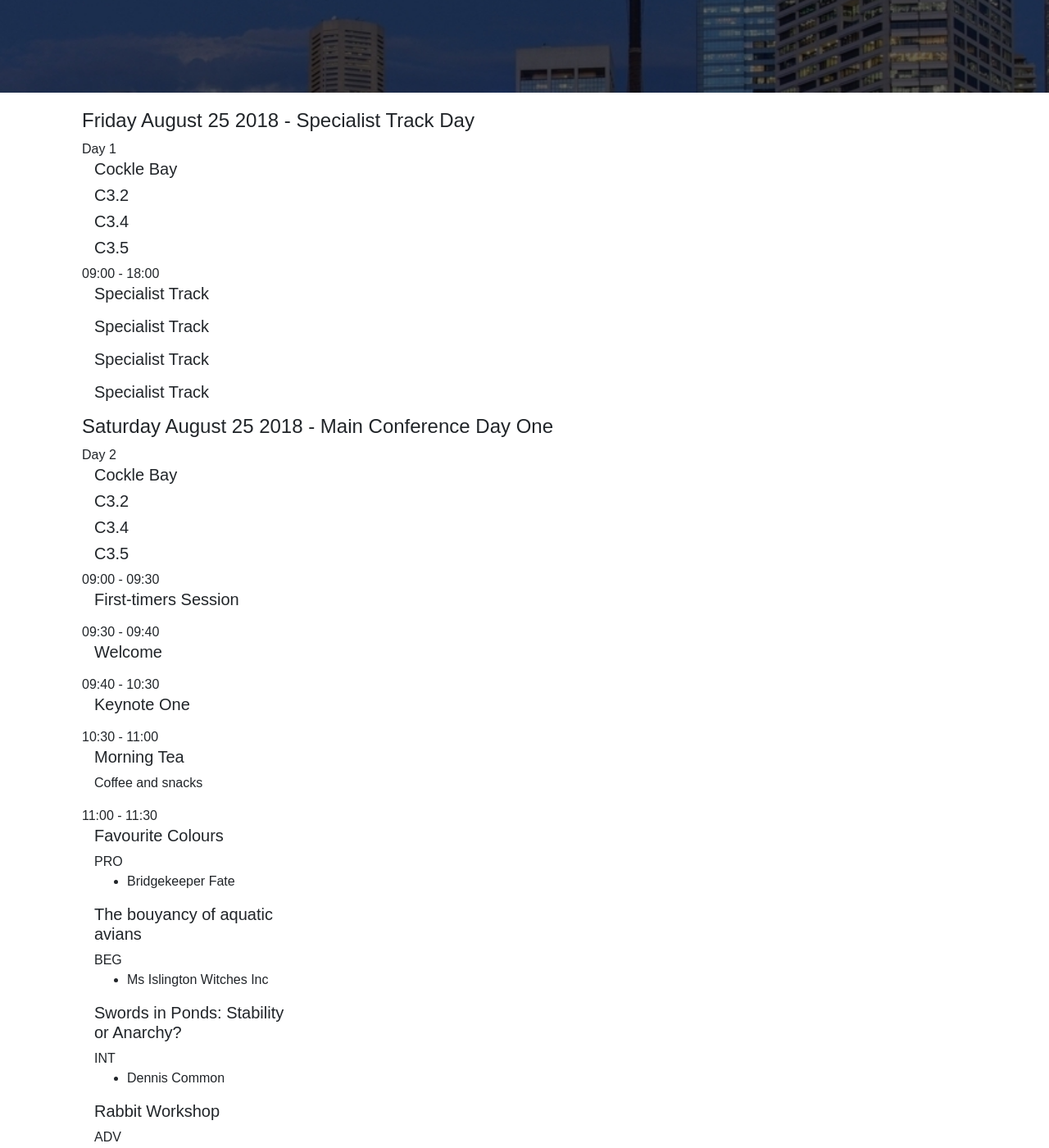
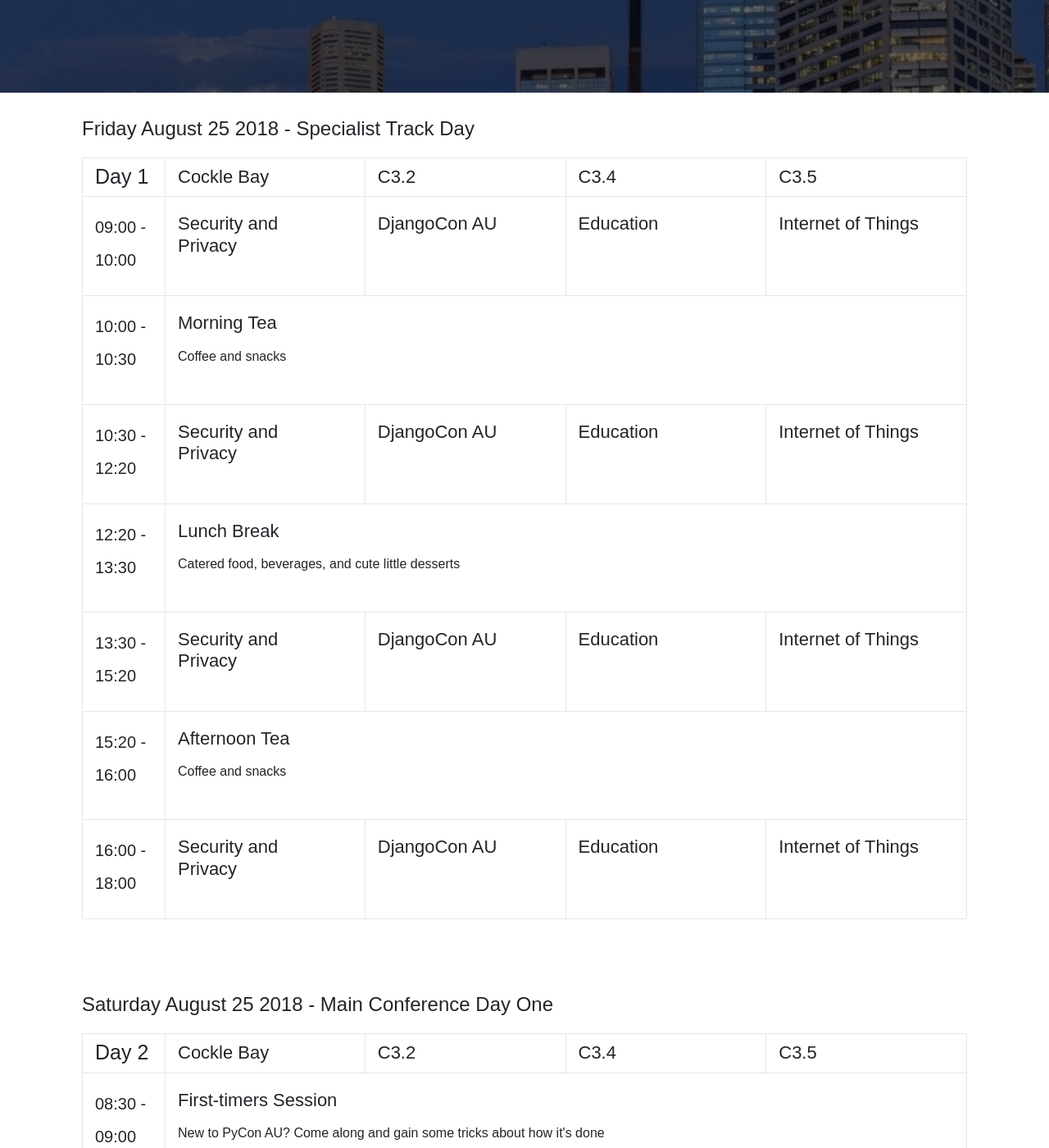
Before and after one commit to pyconau/2018.pycon-au.org, a Jekyll site: the page built from schedule.md, in a window 1280 px wide and 1400 px high, scrolled down 309 px. Shown: the whole window at 82% size. Built offline with Jekyll 4.4.1, drawn with Linux system fonts in a browser that asks for light colours; some web fonts are replaced; some of the changed text lies outside the part shown.

Commit message:
Correct missing css

```diff
--- a/_data/schedule.yml
+++ b/_data/schedule.yml
@@ -10,12 +10,24 @@
     - {title: "C3.5", color: "#fed34c"}
   timeslots:
     - { startTime: "09:00",
+        endTime: "10:00",
+        sessionIds: [1001, 1002, 1003, 1004]
+      }
+    - { startTime: "10:00", endTime: "10:30", sessionIds: [501] } # morning tea
+    - { startTime: "10:30",
+        endTime: "12:20",
+        sessionIds: [1001, 1002, 1003, 1004]
+      }
+    - { startTime: "12:20", endTime: "13:30", sessionIds: [502]} #lunch
+    - { startTime: "13:30",
+        endTime: "15:20",
+        sessionIds: [1001, 1002, 1003, 1004]
+      }
+    - { startTime: "15:20", endTime: "16:00", sessionIds: [503]} # afternoon Tea
+    - { startTime: "16:00",
         endTime: "18:00",
-        sessionIds: [1000,1000,1000,1000]
+        sessionIds: [1001, 1002, 1003, 1004]
       }
-
-
-
 
 -
   date: "2018-08-25"
@@ -27,67 +39,62 @@
     - {title: "C3.5", color: "#fed34c"}
   timeslots:
     - {
-        startTime: "09:00",
-        endTime: "09:30",
+        startTime: "08:30",
+        endTime: "09:00",
         sessionIds: [990]
     }
     - {
-        startTime: "09:30",
-        endTime: "09:40",
-        sessionIds: [991]
+        startTime: "09:00",
+        endTime: "10:00",
+        sessionIds: [992] # Invited Speaker 1
+    }
+    - { startTime: "10:00", endTime: "10:30", sessionIds: [501] } # morning tea
+    - {
+        startTime: "10:30",
+        endTime:   "11:00",
+        sessionIds: [001, 002, 003, 004]
+    }
+    - { startTime: "11:00", endTime: "11:10", sessionIds: [504]} # changeover
+    - {
+    	startTime: "11:10",
+    	endTime:   "11:40",
+        sessionIds: [002, 003, 004, 404]
+    }
+    - { startTime: "11:40", endTime: "11:50", sessionIds: [504]}
+    - {
+        startTime: "11:50",
+        endTime:   "12:20",
+        sessionIds: [404, 002, 003, 004]
+    }
+    - { startTime: "12:20", endTime: "13:30", sessionIds: [502]}
+
+    - {
+    	startTime: "13:30",
+    	endTime:   "14:00",
+        sessionIds: [002, 003, 004, 404]
+    }
+    - { startTime: "14:00", endTime: "14:10", sessionIds: [504]}
+    - {
+        startTime: "14:10",
+        endTime:   "14:40",
+        sessionIds: [404, 002, 003, 004]
+    }
+    - { startTime: "14:40", endTime: "14:50", sessionIds: [504]}
+    - {
+        startTime: "14:50",
+        endTime:   "15:20",
+        sessionIds: [404, 002, 003, 004]
+    }
+    - { startTime: "15:20", endTime: "16:00", sessionIds: [503]}
+    - {
+        startTime: "16:00",
+        endTime: "16:40",
+        sessionIds: [993]
     }
     - {
-    	startTime: "09:40",
-    	endTime: "10:30",
-    	sessionIds: [992]
-    }
-    - { startTime: "10:30", endTime: "11:00", sessionIds: [501] }
-    - {
-        startTime: "11:00",
-        endTime:   "11:30",
-        sessionIds: [001, 002, 003, 004]
-    }
-    - { startTime: "11:30", endTime: "11:40", sessionIds: [504]}
-    - {
-    	startTime: "11:40",
-    	endTime:   "12:10",
-        sessionIds: [002, 003, 004, 404]
-    }
-    - { startTime: "12:10", endTime: "12:20", sessionIds: [504]}
-    - {
-        startTime: "12:20",
-        endTime:   "12:50",
-        sessionIds: [404, 002, 003, 004]
-    }
-    - { startTime: "12:50", endTime: "13:50", sessionIds: [502]}
-
-    - {
-    	startTime: "13:50",
-    	endTime:   "14:20",
-        sessionIds: [002, 003, 004, 404]
-    }
-    - { startTime: "14:20", endTime: "14:30", sessionIds: [504]}
-    - {
-        startTime: "14:30",
-        endTime:   "15:00",
-        sessionIds: [404, 002, 003, 004]
-    }
-    - { startTime: "15:00", endTime: "15:10", sessionIds: [504]}
-    - {
-        startTime: "15:10",
-        endTime:   "15:40",
-        sessionIds: [404, 002, 003, 004]
-    }
-    - { startTime: "15:40", endTime: "16:10", sessionIds: [503]}
-    - {
-        startTime: "16:10",
-        endTime: "17:10",
+        startTime: "16:40",
+        endTime: "17:40",
         sessionIds: [997]
-    }
-    - {
-        startTime: "17:10",
-        endTime: "18:00",
-        sessionIds: [994]
     }
 
 
@@ -101,62 +108,57 @@
     - {title: "C3.5", color: "#fed34c"}
   timeslots:
     - {
-        startTime: "09:30",
-        endTime: "09:40",
-        sessionIds: [991]
+        startTime: "09:00",
+        endTime: "10:00",
+        sessionIds: [994] # Invited Speaker 3
+    }
+    - { startTime: "10:00", endTime: "10:30", sessionIds: [501] } # morning tea
+    - {
+        startTime: "10:30",
+        endTime:   "11:00",
+        sessionIds: [001, 002, 003, 004]
+    }
+    - { startTime: "11:00", endTime: "11:10", sessionIds: [504]} # changeover
+    - {
+    	startTime: "11:10",
+    	endTime:   "11:40",
+        sessionIds: [002, 003, 004, 404]
+    }
+    - { startTime: "11:40", endTime: "11:50", sessionIds: [504]}
+    - {
+        startTime: "11:50",
+        endTime:   "12:20",
+        sessionIds: [404, 002, 003, 004]
+    }
+    - { startTime: "12:20", endTime: "13:30", sessionIds: [502]}
+
+    - {
+    	startTime: "13:30",
+    	endTime:   "14:00",
+        sessionIds: [002, 003, 004, 404]
+    }
+    - { startTime: "14:00", endTime: "14:10", sessionIds: [504]}
+    - {
+        startTime: "14:10",
+        endTime:   "14:40",
+        sessionIds: [404, 002, 003, 004]
+    }
+    - { startTime: "14:40", endTime: "14:50", sessionIds: [504]}
+    - {
+        startTime: "14:50",
+        endTime:   "15:20",
+        sessionIds: [404, 002, 003, 004]
+    }
+    - { startTime: "15:20", endTime: "16:00", sessionIds: [503]}
+    - {
+        startTime: "16:00",
+        endTime: "16:40",
+        sessionIds: [996]
     }
     - {
-    	startTime: "09:40",
-    	endTime: "10:30",
-    	sessionIds: [993]
-    }
-    - { startTime: "10:30", endTime: "11:00", sessionIds: [501] }
-    - {
-        startTime: "11:00",
-        endTime:   "11:30",
-        sessionIds: [001, 002, 003, 004]
-    }
-    - { startTime: "11:30", endTime: "11:40", sessionIds: [504]}
-    - {
-    	startTime: "11:40",
-    	endTime:   "12:10",
-        sessionIds: [002, 003, 004, 404]
-    }
-    - { startTime: "12:10", endTime: "12:20", sessionIds: [504]}
-    - {
-        startTime: "12:20",
-        endTime:   "12:50",
-        sessionIds: [404, 002, 003, 004]
-    }
-    - { startTime: "12:50", endTime: "13:50", sessionIds: [502]}
-
-    - {
-    	startTime: "13:50",
-    	endTime:   "14:20",
-        sessionIds: [002, 003, 004, 404]
-    }
-    - { startTime: "14:20", endTime: "14:30", sessionIds: [504]}
-    - {
-        startTime: "14:30",
-        endTime:   "15:00",
-        sessionIds: [404, 002, 003, 004]
-    }
-    - { startTime: "15:00", endTime: "15:10", sessionIds: [504]}
-    - {
-        startTime: "15:10",
-        endTime:   "15:40",
-        sessionIds: [404, 002, 003, 004]
-    }
-    - { startTime: "15:40", endTime: "16:10", sessionIds: [503]}
-    - {
-        startTime: "16:10",
-        endTime: "17:10",
+        startTime: "16:40",
+        endTime: "17:40",
         sessionIds: [997]
-    }
-    - {
-        startTime: "17:10",
-        endTime: "18:00",
-        sessionIds: [996]
     }
 
 
--- a/_data/sessions.yml
+++ b/_data/sessions.yml
@@ -26,6 +26,7 @@
 - id: 990
   title: "First-timers Session"
   place: "Cockle Bay"
+  service: true
   description: "New to PyCon AU? Come along and gain some tricks about how it's done"
 
 - id: 991
@@ -33,23 +34,23 @@
   place: "Cockle Bay"
 
 - id: 992
-  title: "Keynote One"
+  title: "Invited Speaker 1"
   subtype: keynote
   place: "Cockle Bay"
 
 
 - id: 993
-  title: "Keynote Two"
+  title: "Invited Speaker 2"
   subtype: keynote
   place: "Cockle Bay"
 
 - id: 994
-  title: "Plenary One"
+  title: "Invited Speaker 3"
   subtype: keynote
   place: "Cockle Bay"
 
 - id: 996
-  title: "Plenary Two"
+  title: "Invited Speaker 4"
   subtype: keynote
   place: "Cockle Bay"
 
@@ -66,6 +67,21 @@
   title: "Specialist Track"
   description: "Placeholder"
 
+- id: 1001
+  title: "Security and Privacy"
+  description: "placeholder"
+
+- id: 1002
+  title: "DjangoCon AU"
+  description: "placeholder"
+
+- id: 1003
+  title: "Education"
+  description: "placeholder"
+
+- id: 1004
+  title: "Internet of Things"
+  description: "placeholder"
 
 -
   id: 001
@@ -93,3 +109,8 @@
   description: "Pratical tutorial on Caerbannog"
   speakers: [4]
   complexity: "Advanced"
+
+- id: 005
+  title: "Placeholder Specialist Track Talk"
+  description: "🗣🤔"
+  complexity: "Professional"
--- a/_includes/head.html
+++ b/_includes/head.html
@@ -6,4 +6,5 @@
 
 <!-- CSS -->
 <link rel="stylesheet" href="/css/bootstrap-4.0.0-beta.2.min.css">
+<link rel="stylesheet" href="/css/main.css">
 <link rel="stylesheet" href="/css/pycon.css">
```
